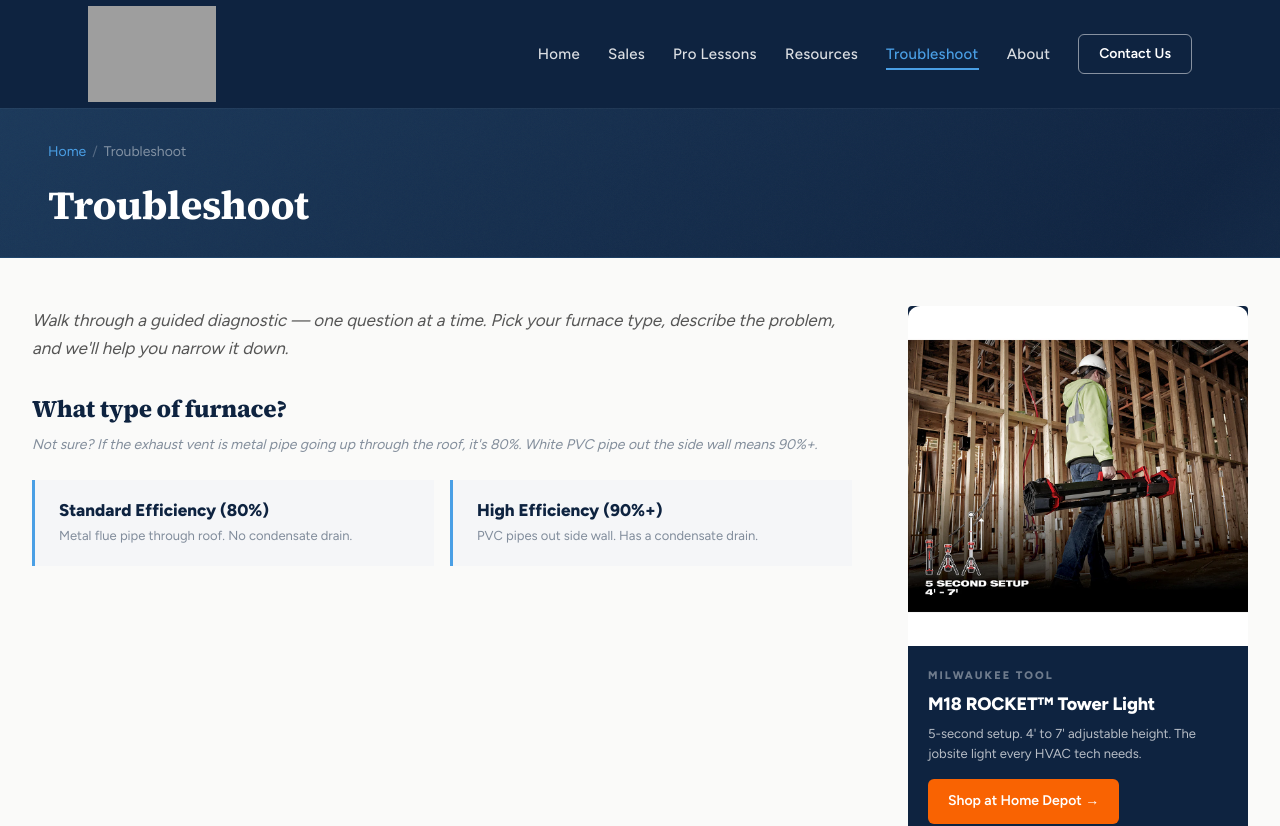
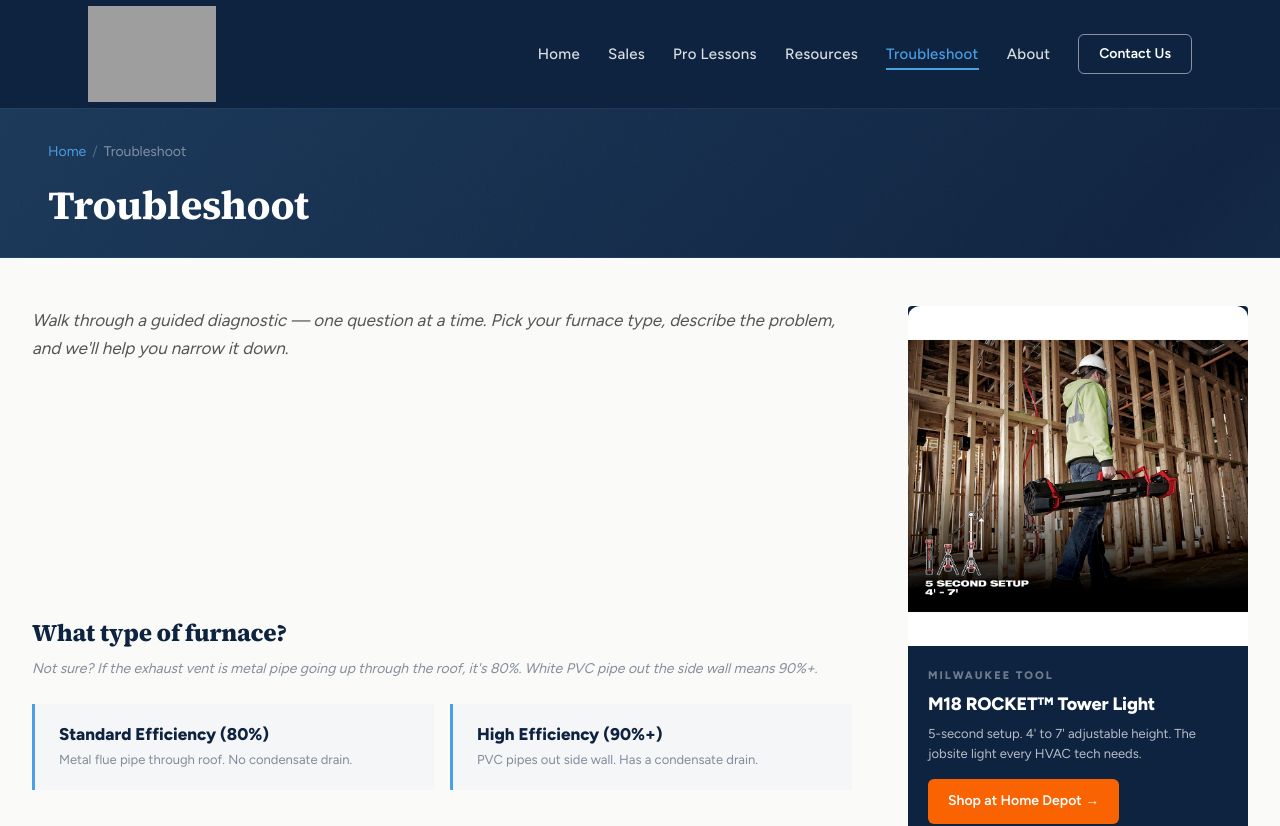
Before and after one commit to Ishack94/HVAC-sales-master, a React (Vite) app: page /troubleshoot in a window 1280 px wide. Shown: the top 826 px of the page. Built offline with nearby package versions, Linux system fonts and the light colour scheme; grey boxes are pictures that could not be loaded.

Commit message:
Add furnace photo strip to Troubleshoot page

```diff
--- a/src/pages/Troubleshoot.jsx
+++ b/src/pages/Troubleshoot.jsx
@@ -4,6 +4,7 @@ import { Helmet } from 'react-helmet-async'
 import Banner from '../components/Layout/Banner'
 import Sidebar from '../components/Layout/Sidebar'
 import TroubleshootEngine from '../components/Tools/TroubleshootEngine'
+import troubleshootHero from '../assets/troubleshoot-hero.png'
 import styles from './Troubleshoot.module.css'
 
 export default function Troubleshoot() {
@@ -29,6 +30,9 @@ export default function Troubleshoot() {
           <p className={styles.intro}>
             Walk through a guided diagnostic — one question at a time. Pick your furnace type, describe the problem, and we'll help you narrow it down.
           </p>
+          <div className={styles.photoStrip}>
+            <img src={troubleshootHero} alt="Residential gas furnace with front panel removed showing burners and components" className={styles.photoStripImg} />
+          </div>
           <TroubleshootEngine />
         </main>
         <Sidebar />
--- a/src/pages/Troubleshoot.module.css
+++ b/src/pages/Troubleshoot.module.css
@@ -21,6 +21,30 @@
   font-style: italic;
 }
 
+.photoStrip {
+  width: 100%;
+  max-width: 960px;
+  height: 200px;
+  margin: 24px auto;
+  overflow: hidden;
+  border-radius: 4px;
+}
+
+.photoStripImg {
+  width: 100%;
+  height: 100%;
+  object-fit: cover;
+  object-position: center 30%;
+  display: block;
+}
+
+@media (max-width: 768px) {
+  .photoStrip {
+    height: 140px;
+    margin: 16px auto;
+  }
+}
+
 @media (max-width: 860px) {
   .layout {
     flex-direction: column;
```
Also changed, not shown: src/assets/troubleshoot-hero.png (added).
